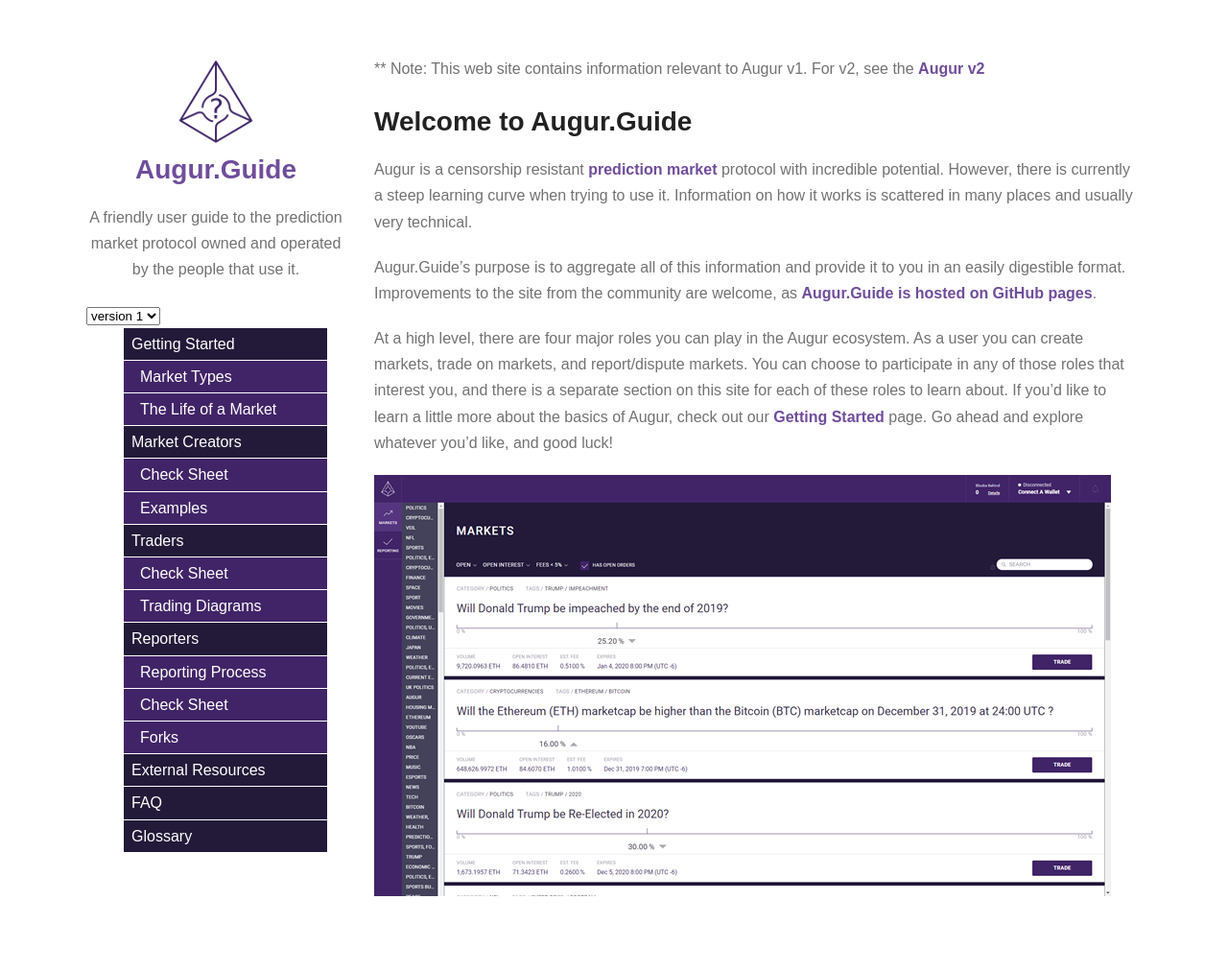
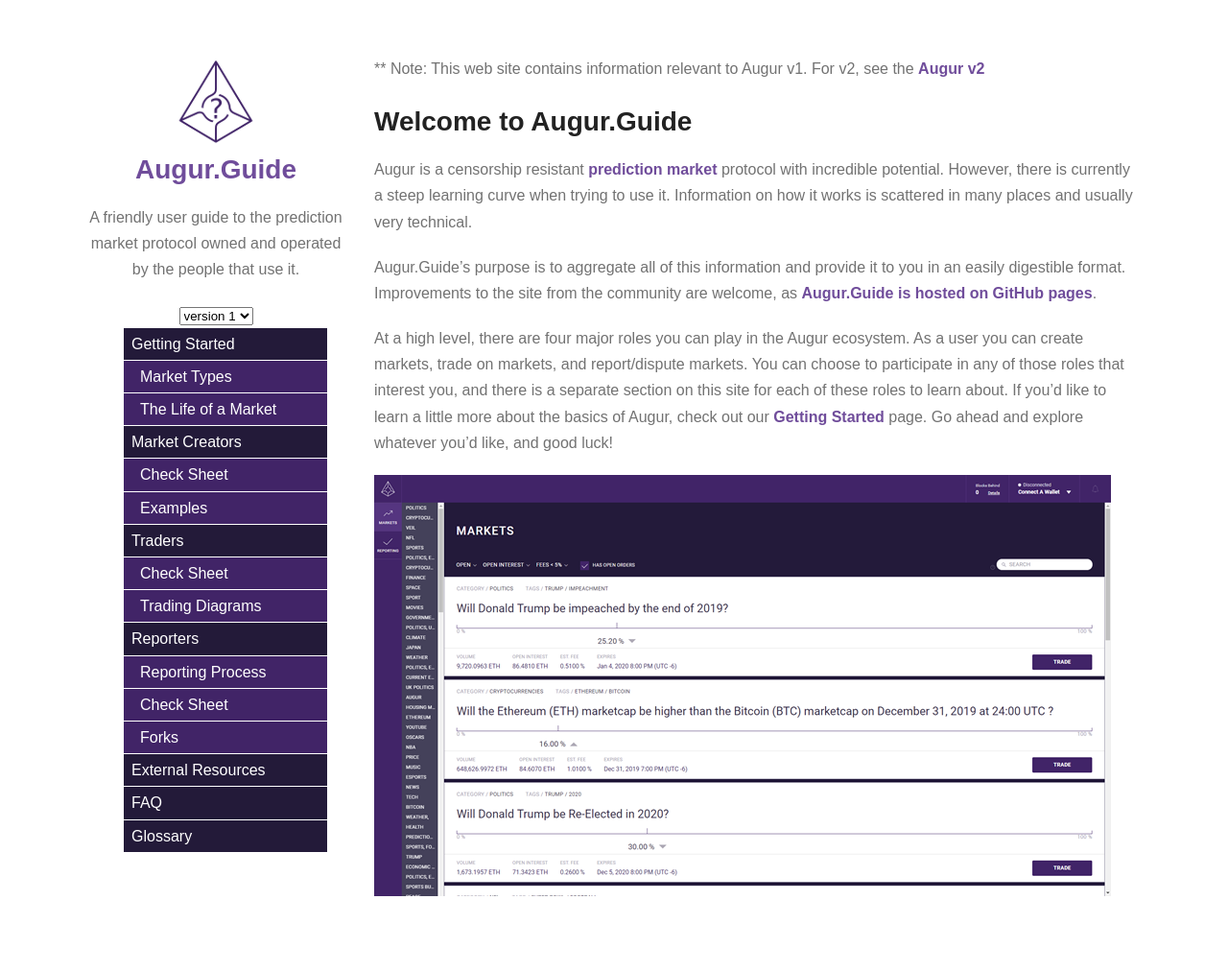
Before and after one commit to MicahZoltu/Augur.Guide-for-IPFS, a Jekyll site: the page built from index.md, in a window 1280 px wide. Shown: the whole page at 96% size. Built offline with Jekyll 4.4.1, drawn with Linux system fonts in a browser that asks for light colours; our own code applies the rules of GitHub Pages for plain Markdown files.

Commit message:
changed selectOptions position

```diff
--- a/_layouts/default.html
+++ b/_layouts/default.html
@@ -32,14 +32,15 @@
           <h1><a href="{{ "/" | absolute_url }}">{{ site.title | default: site.github.repository_name }}</a></h1>
 
           <p>{{ site.description.version1 | default: site.github.project_tagline }}</p>
+          <div id="selectVersion">
+            <select name="example">
+              <option value="version1">version 1</option>
+              <option value="version2">version 2</option>
+            </select>
+          </div>
         </div>
 
-        <div id="selectVersion">
-          <select name="example">
-            <option value="version1">version 1</option>
-            <option value="version2">version 2</option>
-          </select>
-        </div>
+
         <div id="navcontainer">
           {% include navigation.html max_depth=2 %}
         </div>
```
